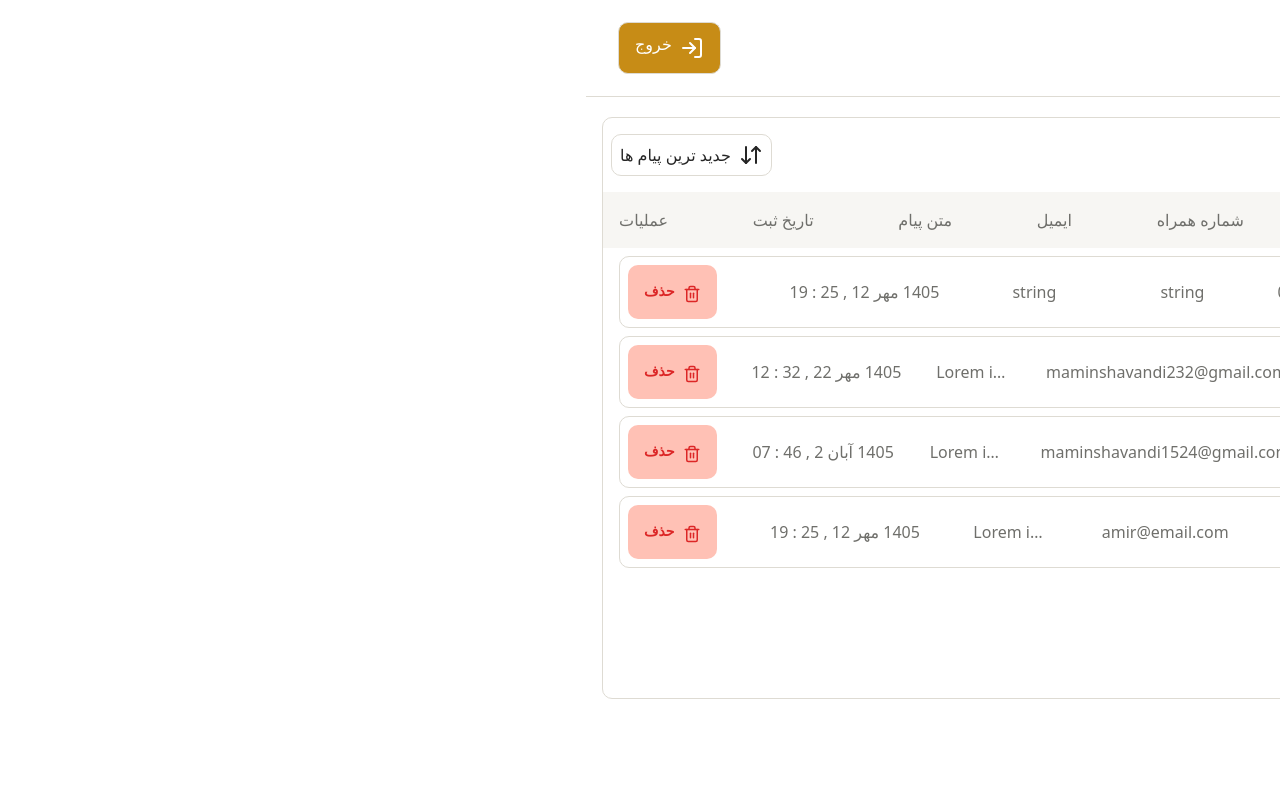
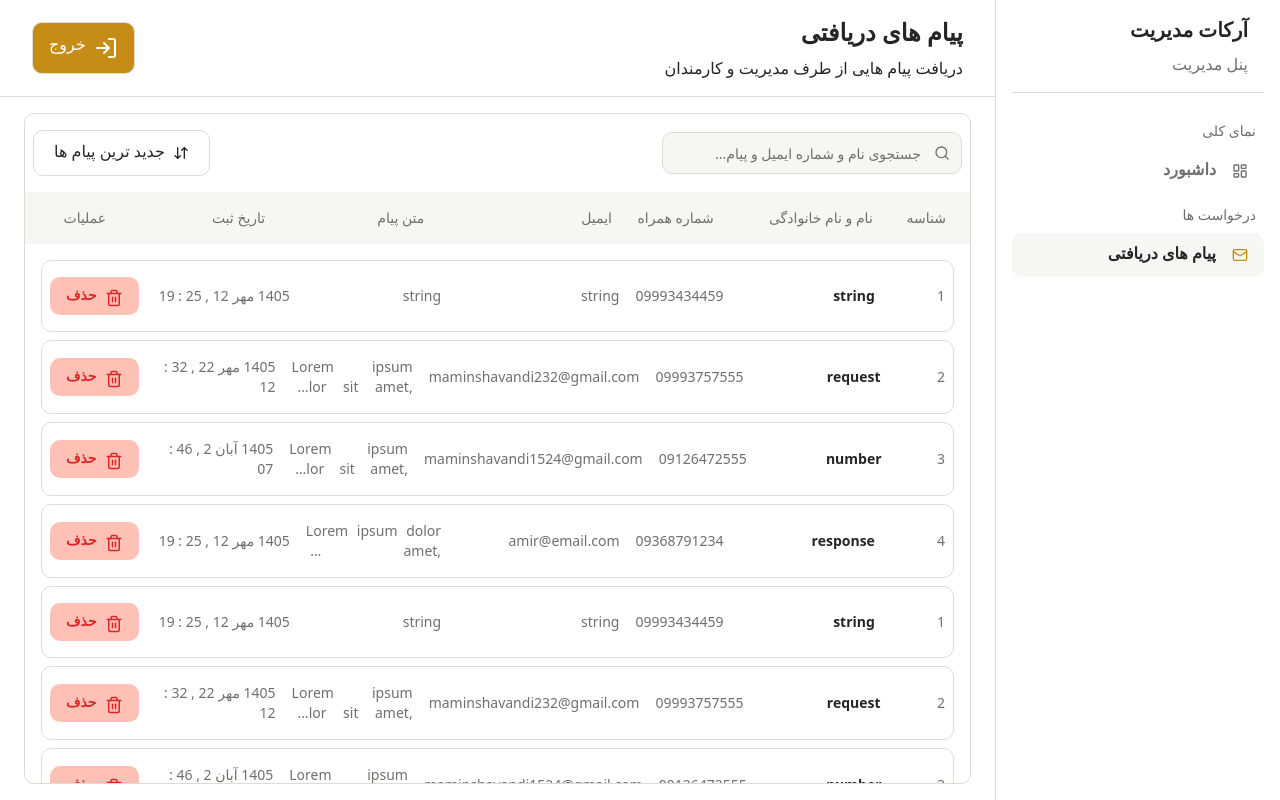
Before and after one commit to amirhoprogrammer/admin-panel, a Next.js app: page /contact-messages in a window 1280 px wide. Built offline with nearby package versions, Linux system fonts and the light colour scheme.

Commit message:
add tailwind-merge

```diff
--- a/package.json
+++ b/package.json
@@ -10,6 +10,7 @@
   },
   "dependencies": {
     "class-variance-authority": "^0.7.1",
+    "clsx": "^2.1.1",
     "cn": "^0.4.0",
     "lucide-react": "^1.56.0",
     "next": "16.4.0",
@@ -17,6 +18,7 @@
     "react": "19.3.0",
     "react-dom": "19.3.0",
     "shadcn": "^4.21.4",
+    "tailwind-merge": "^3.7.0",
     "tw-animate-css": "^1.4.0"
   },
   "devDependencies": {
--- a/src/app/contact-messages/page.tsx
+++ b/src/app/contact-messages/page.tsx
@@ -5,9 +5,10 @@ import React from "react";
 
 export default function ContactMassege() {
   return (
-    <div className="flex flex-col w-full">
+    <div className="flex flex-col w-full flex-1 min-h-0">
       <DashbordHeader items={DashbordBodyItems[1]} />
-      <div className="px-4 py-5">
+      {/* 500px = 125 ,400px */}
+      <div className="flex-1 min-h-0 overflow-hidden  px-6 py-4">
         <DashbordSection />
       </div>
     </div>
--- a/src/app/layout.tsx
+++ b/src/app/layout.tsx
@@ -18,11 +18,14 @@ export default function RootLayout({
   return (
     <html lang="fa" dir="rtl" className={iranYekan.variable}>
       <body className="font-sans antialiased ">
-        <main className="w-full flex">
-          <div className="w-[20%] h-screen">
+        <main className="w-full flex h-screen overflow-hidden">
+          {/* 285px = 71.25 */}
+          <div className="shrink-0 w-71.25 ">
             <DashbordSidebar />
           </div>
-          <div className="w-[80%]">{children}</div>
+          <div className="w-full flex flex-col overflow-hidden">
+            {children}
+          </div>
         </main>
       </body>
     </html>
--- a/src/components/Dashbord/DashbordCard.tsx
+++ b/src/components/Dashbord/DashbordCard.tsx
@@ -58,23 +58,20 @@ export default function DashbordCard({ items }: { items: Cards }) {
   return (
     <div
       onClick={() => setSelected(1)}
-      className="flex items-center justify-between rounded-lg border border-border px-2 py-2"
+      className="grid grid-cols-[0.5fr_1.25fr_0.75fr_1.5fr_1.25fr_1.25fr_0.5fr] items-center rounded-lg border border-border px-2 py-4 gap-4 my-2"
     >
-      <p className="font-normal text-muted-foreground">{items.id}</p>
-      <p className="font-normal">{items.name}</p>
-      <p className="font-normal text-muted-foreground">{items.phone}</p>
-      <p className="font-normal text-muted-foreground">{items.email}</p>
-      {/* 75px = 18.75 */}
-      <p
-        className="font-normal text-muted-foreground w-18.75 truncate"
-        dir="ltr"
-      >
+      <p className="font-normal text-muted-foreground text-sm ">{items.id}</p>
+      <p className="font-semibold text-sm">{items.name}</p>
+      <p className="font-normal text-muted-foreground text-sm">{items.phone}</p>
+      <p className="font-normal text-muted-foreground text-sm">{items.email}</p>
+      {/* 75px = 18.75 , 100px = 25*/}
+      <p className="font-normal text-muted-foreground line-clamp-2 text-justify text-sm">
         {items.message}
       </p>
-      <p className="font-normal text-muted-foreground">
+      <p className="font-normal text-muted-foreground text-sm">
         {dates(items.day, items.month, items.year, items.hour, items.minute)}
       </p>
-      <button className="bg-delete rounded-lg py-4 px-4 flex gap-2">
+      <button className="bg-delete rounded-lg py-2 px-4 flex gap-2">
         <Trash className="text-destructive size-4.5 mt-1" />
         <p className="text-destructive font-semibold text-sm">حذف</p>
       </button>
--- a/src/components/Dashbord/DashbordSection.tsx
+++ b/src/components/Dashbord/DashbordSection.tsx
@@ -12,8 +12,8 @@ const rows = [
 ];
 export default function DashbordSection() {
   return (
-    <div className="rounded-lg bg-background border border-border">
-      <div className="flex items-center justify-between py-4 px-2">
+    <div className="flex h-full min-h-0 flex-col overflow-hidden rounded-lg border border-border bg-background">
+      <div className="flex shrink-0 items-center justify-between py-4 px-2 min-h-0">
         <div className="shrink-0 hidden lg:block">
           {/* 300px = 75 */}
           <div className="relative w-75">
@@ -48,20 +48,20 @@ export default function DashbordSection() {
         >
           <Search className="size-5" />
         </button>
-        <button className="rounded-lg bg-background border border-border px-2 py-2 flex items-center justify-center gap-2 cursor-pointer">
-          <ArrowDownUp />
-          <p className="font-normal">جدید ترین پیام ها</p>
+        <button className="rounded-lg bg-background border border-border px-5 py-2 flex items-center justify-center gap-2 cursor-pointer">
+          <ArrowDownUp className="size-4" />
+          <p className="font-normal mb-1">جدید ترین پیام ها</p>
         </button>
       </div>
-      <div className="bg-secondary-bg flex items-center justify-between py-4 px-4">
+      <div className="bg-secondary-bg shrink-0 grid grid-cols-[0.5fr_1.25fr_0.75fr_1.5fr_1.25fr_1.25fr_0.5fr] py-4 px-6 gap-4">
         {rows.map((row, id) => (
-          <p className="font-normal text-muted-foreground" key={id}>
+          <p className="font-normal text-sm text-muted-foreground" key={id}>
             {row}
           </p>
         ))}
       </div>
       {/* 450px = 112.5 */}
-      <div className="flex flex-col gap-2 px-4 py-2 h-112.5">
+      <div className="flex-1 min-h-0 overflow-y-auto px-4 py-2">
         {DashbordCardItem.map((card, id) => (
           <DashbordCard items={card} key={id} />
         ))}
--- a/src/components/Dashbord/DashbordSidebar.tsx
+++ b/src/components/Dashbord/DashbordSidebar.tsx
@@ -1,6 +1,5 @@
 "use client";
 import { Dashbordlayouts } from "@/data/dashbord";
-import DashbordLayout from "./DashbordLayout";
 import { usePathname } from "next/navigation";
 import { LayoutDashboard, Mail, Sidebar } from "lucide-react";
 import Link from "next/link";
@@ -18,27 +17,25 @@ export default function DashbordSidebar() {
     return null;
   }
   return (
-    <div className="w90 h-full w-full border-border border-l">
+    <div className="w-full border-border border-l h-screen px-4">
       <div className="border-b border-border p-4 flex flex-col gap-2">
-        <h2 className="text-xl font-semibold">آرکان مدیریت</h2>
+        <h2 className="text-xl font-semibold">آرکات مدیریت</h2>
         <p className="text-base font-normal text-muted-foreground">
           پنل مدیریت
         </p>
       </div>
       <div className="py-2"></div>
-      {/*{Dashbordlayouts.map((lay, id) => (
-        <DashbordLayout
-          items={lay}
-          isActive={lay.slug === pathname}
-          key={id}
-        />
-      ))}*/}
       {/* dashbord */}
       <div className="my-3 flex flex-col gap-2">
         <p className="text-sm font-normal px-2 text-muted-foreground">
           نمای کلی
         </p>
-        <SidebarItem link="/" Icon={LayoutDashboard} text="داشبورد" />
+        <SidebarItem
+          link="/"
+          Icon={LayoutDashboard}
+          text="داشبورد"
+          active={pathname === "/"}
+        />
       </div>
       {/* dashbord */}
       <div className="my-3 flex flex-col gap-2">
@@ -49,6 +46,7 @@ export default function DashbordSidebar() {
           link="/contact-messages"
           Icon={Mail}
           text="پیام های دریافتی"
+          active = {pathname === "/contact-messages"}
         />
       </div>
     </div>
--- a/src/components/Dashbord/SidebarItem.tsx
+++ b/src/components/Dashbord/SidebarItem.tsx
@@ -1,21 +1,38 @@
-import { LucideIcon } from 'lucide-react'
-import Link from 'next/link';
-import React from 'react'
-interface Props{
-    link: string,
-    Icon: LucideIcon,
-    text: string,
+"use client";
+import { cn } from "@/lib/utils";
+import { LucideIcon } from "lucide-react";
+import Link from "next/link";
+import React, { useState } from "react";
+interface Props {
+  link: string;
+  Icon: LucideIcon;
+  text: string;
+  active?: boolean;
 }
-export default function SidebarItem(items: Props) {
-    const Icon = items.Icon
+export default function SidebarItem({ link, Icon, text, active }: Props) {
+  const [click, setClick] = useState(0);
   return (
     <Link
-      href={items.link}
-      className="group flex w-full items-center gap-4 rounded-lg px-4 py-2 bg-background  hover:bg-secondary-bg "
+      onClick={() => setClick(1)}
+      href={link}
+      className={cn(
+        "group flex w-full items-center gap-4 rounded-lg px-4 py-2 hover:bg-secondary-bg",
+        active ? "bg-secondary-bg" : "bg-background"
+      )}
     >
-      <Icon className="size-4 shrink-0 group-hover:text-brand text-foreground " />
-      <p className="pb-1 group-hover:text-foreground font-semibold text-muted-foreground hover:text-foreground">
-        {items.text}
+      <Icon
+        className={cn(
+          "size-4 shrink-0 group-hover:text-foreground text-muted-foreground ",
+          active ? "text-brand" : "text-muted-foreground "
+        )}
+      />
+      <p
+        className={cn(
+          "pb-1 group-hover:text-foreground font-semibold text-muted-foreground hover:text-foreground",
+          active ? "text-foreground" : "text-muted-foreground"
+        )}
+      >
+        {text}
       </p>
     </Link>
   );
--- a/src/components/other/Modal.tsx
+++ b/src/components/other/Modal.tsx
@@ -23,7 +23,7 @@ export default function Modal({
         className="absolute inset-0 bg-gray backdrop-blur-sm"
         onClick={onClose}
       />
-      <div className="relative bg-modal rounded-2xl shadow-2xl w-full max-w-4xl max-h-screen mx-4 p-6 animate-in fade-in zoom-in duration-200">
+      <div className="relative bg-background rounded-2xl shadow-2xl w-full max-w-4xl max-h-screen mx-4 p-6 animate-in fade-in zoom-in duration-200">
         <button
           onClick={onClose}
           className="absolute top-4 left-4 text-gray-400 hover:text-gray-600 text-2xl leading-none border-border border"
--- a/src/data/dashbord.ts
+++ b/src/data/dashbord.ts
@@ -30,7 +30,7 @@ export const DashbordCardItem = [
   {
     id: 1,
     name: "string",
-    phone: "0999343445",
+    phone: "09993434459",
     email: "string",
     message: "string",
     day: 12,
@@ -42,7 +42,7 @@ export const DashbordCardItem = [
   {
     id: 2,
     name: "request",
-    phone: "099937575555",
+    phone: "09993757555",
     email: "maminshavandi232@gmail.com",
     message:
       "Lorem ipsum dolor sit amet, consectetur adipiscing elit, sed do eiusmod tempor incididunt ut labore et dolore magna aliquas",
@@ -78,4 +78,106 @@ export const DashbordCardItem = [
     hour: 19,
     minute: 25,
   },
+  {
+    id: 1,
+    name: "string",
+    phone: "09993434459",
+    email: "string",
+    message: "string",
+    day: 12,
+    month: "مهر",
+    year: 1405,
+    hour: 19,
+    minute: 25,
+  },
+  {
+    id: 2,
+    name: "request",
+    phone: "09993757555",
+    email: "maminshavandi232@gmail.com",
+    message:
+      "Lorem ipsum dolor sit amet, consectetur adipiscing elit, sed do eiusmod tempor incididunt ut labore et dolore magna aliquas",
+    day: 22,
+    month: "مهر",
+    year: 1405,
+    hour: 12,
+    minute: 32,
+  },
+  {
+    id: 3,
+    name: "number",
+    phone: "09126472555",
+    email: "maminshavandi1524@gmail.com",
+    message:
+      "Lorem ipsum dolor sit amet, consectetur adipiscing elit, sed do eiusmod tempor incididunt ut labore et dolore magna aliquas",
+    day: 2,
+    month: "آبان",
+    year: 1405,
+    hour: 7,
+    minute: 46,
+  },
+  {
+    id: 4,
+    name: "response",
+    phone: "09368791234",
+    email: "amir@email.com",
+    message:
+      "Lorem ipsum dolor sit amet, consectetur adipiscing elit, sed do eiusmod tempor incididunt ut labore et dolore magna aliquas",
+    day: 12,
+    month: "مهر",
+    year: 1405,
+    hour: 19,
+    minute: 25,
+  },
+  {
+    id: 1,
+    name: "string",
+    phone: "09993434459",
+    email: "string",
+    message: "string",
+    day: 12,
+    month: "مهر",
+    year: 1405,
+    hour: 19,
+    minute: 25,
+  },
+  {
+    id: 2,
+    name: "request",
+    phone: "09993757555",
+    email: "maminshavandi232@gmail.com",
+    message:
+      "Lorem ipsum dolor sit amet, consectetur adipiscing elit, sed do eiusmod tempor incididunt ut labore et dolore magna aliquas",
+    day: 22,
+    month: "مهر",
+    year: 1405,
+    hour: 12,
+    minute: 32,
+  },
+  {
+    id: 3,
+    name: "number",
+    phone: "09126472555",
+    email: "maminshavandi1524@gmail.com",
+    message:
+      "Lorem ipsum dolor sit amet, consectetur adipiscing elit, sed do eiusmod tempor incididunt ut labore et dolore magna aliquas",
+    day: 2,
+    month: "آبان",
+    year: 1405,
+    hour: 7,
+    minute: 46,
+  },
+  {
+    id: 4,
+    name: "response",
+    phone: "09368791234",
+    email: "amir@email.com",
+    message:
+      "Lorem ipsum dolor sit amet, consectetur adipiscing elit, sed do eiusmod tempor incididunt ut labore et dolore magna aliquas Lorem ipsum dolor sit amet, consectetur adipiscing elit, sed do eiusmod tempor incididunt ut labore et dolore magna aliquas Lorem ipsum dolor sit amet, consectetur adipiscing elit, sed do eiusmod tempor incididunt ut labore et dolore magna aliquas",
+    day: 12,
+    month: "مهر",
+    year: 1405,
+    hour: 19,
+    minute: 25,
+  },
 ];
--- a/src/lib/utils.ts
+++ b/src/lib/utils.ts
@@ -1 +1,6 @@
-export { cn } from "cn"
+import { clsx, type ClassValue } from "clsx";
+import { twMerge } from "tailwind-merge";
+
+export function cn(...inputs: ClassValue[]) {
+  return twMerge(clsx(inputs));
+}
```
Also changed, not shown: src/components/Dashbord/DashbordLayout.tsx (deleted, +0 -43 lines), src/components/Dashbord/DashbordMain.tsx (deleted, +0 -15 lines), 1 other file (tests, documents, lock files or other folders).
